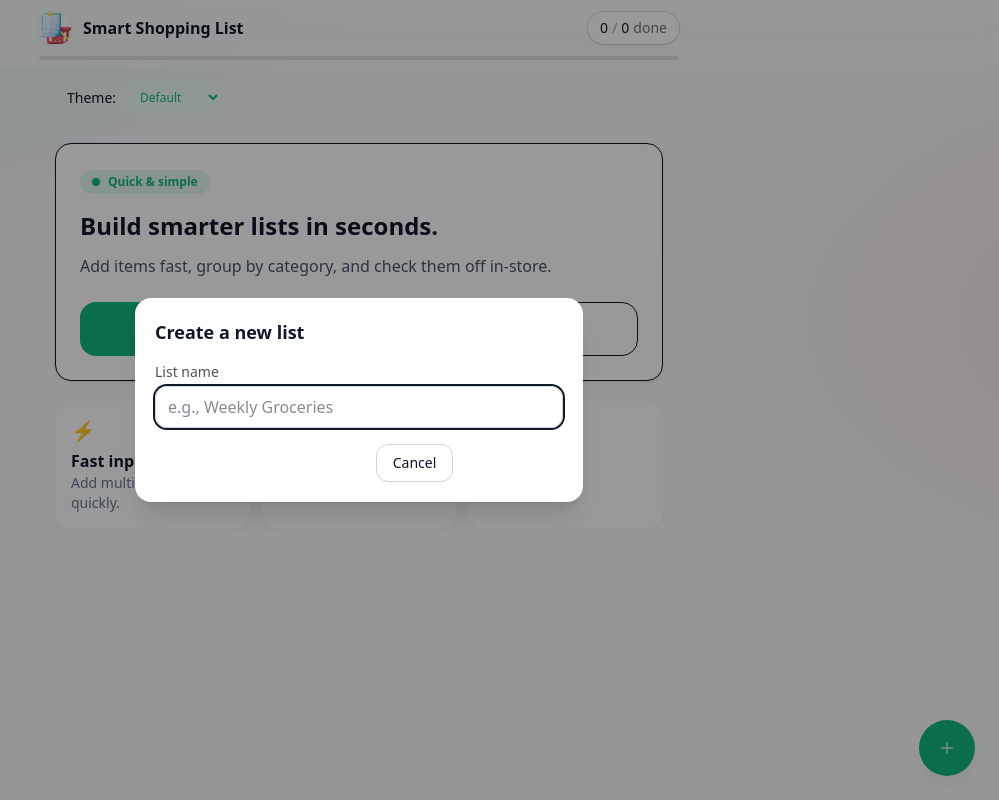
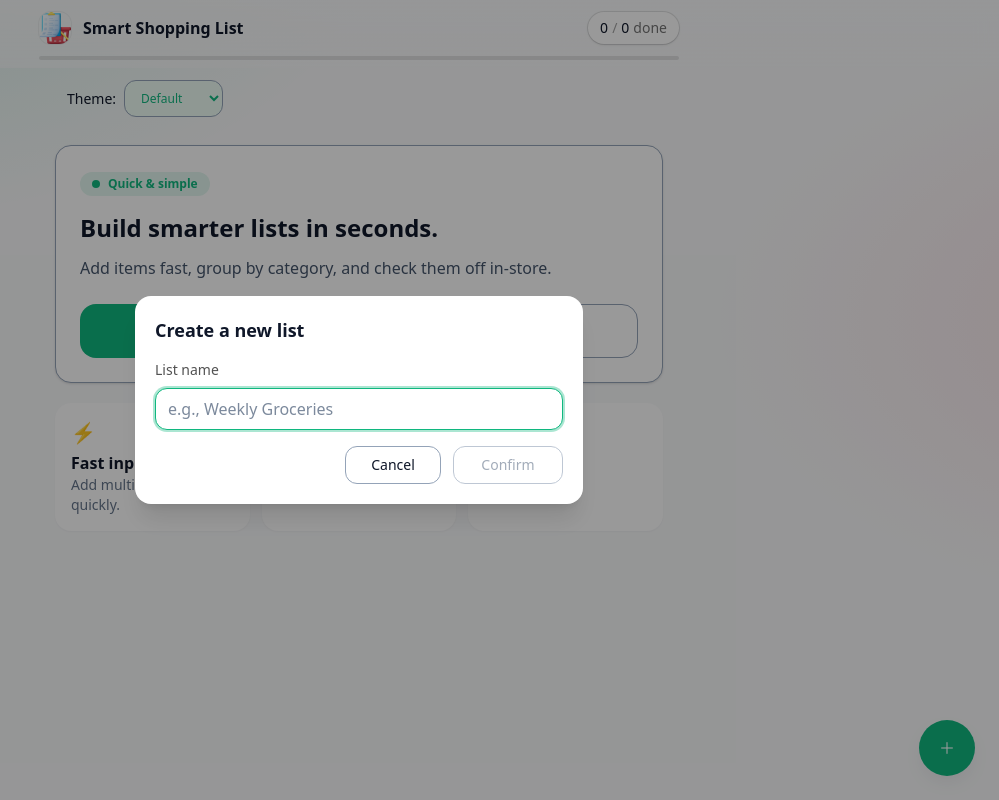
Before and after one commit to Kalikian/smart-shopping-list-frontend, a React (Vite) app: page / in a window 1280 px wide. Both pictures are taken after a click on the button "Create new list". Shown: the whole page, without its empty margins (281-1280 px from the left). Built offline with nearby package versions, Linux system fonts and the light colour scheme.

Commit message:
style: unify input focus behavior across app with global accent ring

```diff
--- a/src/components/CreateListDialog.tsx
+++ b/src/components/CreateListDialog.tsx
@@ -1,9 +1,8 @@
 // Modal to create a new named list with uniqueness checks.
-// - Does NOT create anything until the user confirms
-// - Validates empty names and duplicates (case-insensitive)
+// - Explicit "Confirm" button (sichtbar auch im disabled State)
+// - Enter submits am Desktop, enterKeyHint="done" auf Mobile
+// - Validates empty + duplicate (case-insensitive)
 // - Calls onCreated(snapshot) on success, onClose() on cancel
-//
-// Styling assumes Tailwind; tweak classes to match your tokens/theme.
 
 import { useEffect, useRef, useState } from "react";
 import {
@@ -18,7 +17,11 @@ type CreateListDialogProps = {
   onCreated?: (list: ListSnapshot) => void;
 };
 
-export default function CreateListDialog({ open, onClose, onCreated }: CreateListDialogProps) {
+export default function CreateListDialog({
+  open,
+  onClose,
+  onCreated,
+}: CreateListDialogProps) {
   const [name, setName] = useState("");
   const [submitting, setSubmitting] = useState(false);
   const [error, setError] = useState<string | null>(null);
@@ -57,9 +60,11 @@ export default function CreateListDialog({ open, onClose, onCreated }: CreateLis
         onClose();
       }
     } catch (e) {
-       console.error(e);
-       setError(e instanceof Error ? e.message : "Unexpected error. Please try again.");
-       setSubmitting(false);
+      console.error(e);
+      setError(
+        e instanceof Error ? e.message : "Unexpected error. Please try again."
+      );
+      setSubmitting(false);
     }
   }
 
@@ -80,7 +85,10 @@ export default function CreateListDialog({ open, onClose, onCreated }: CreateLis
 
         <form onSubmit={handleSubmit} className="space-y-4">
           <div>
-            <label htmlFor="listName" className="mb-1 block text-sm text-neutral-600 dark:text-neutral-300">
+            <label
+              htmlFor="listName"
+              className="mb-1 block text-sm text-neutral-600 dark:text-neutral-300"
+            >
               List name
             </label>
             <input
@@ -88,13 +96,16 @@ export default function CreateListDialog({ open, onClose, onCreated }: CreateLis
               ref={inputRef}
               value={name}
               onChange={(e) => setName(e.target.value)}
-              className={`w-full rounded-xl border px-3 py-2 outline-none
-                ${isDuplicate ? "border-red-500" : "border-neutral-300 dark:border-neutral-700"}
-                focus:ring-2 focus:ring-accent-500`}
+              className={`w-full mt-1 ${isDuplicate ? "input-error" : ""}`}
               placeholder="e.g., Weekly Groceries"
+              enterKeyHint="done"
+              inputMode="text"
+              autoComplete="off"
             />
             {isDuplicate && (
-              <p className="mt-1 text-sm text-red-600">This name is already in use.</p>
+              <p className="mt-1 text-sm text-red-600">
+                This name is already in use.
+              </p>
             )}
             {error && !isDuplicate && (
               <p className="mt-1 text-sm text-red-600">{error}</p>
@@ -105,17 +116,22 @@ export default function CreateListDialog({ open, onClose, onCreated }: CreateLis
             <button
               type="button"
               onClick={onClose}
-              className="rounded-xl border border-neutral-300 px-4 py-2 text-sm hover:bg-neutral-50 dark:border-neutral-700 dark:hover:bg-neutral-800"
+              className="inline-flex min-w-24 items-center justify-center rounded-xl border border-[hsl(var(--border))] bg-[hsl(var(--surface))] px-4 py-2 text-sm text-[hsl(var(--text))] hover:bg-[hsl(var(--surface-2))]"
             >
               Cancel
             </button>
+
             <button
               type="submit"
-              disabled={!canSubmit}
-              className={`rounded-xl px-4 py-2 text-sm text-white
-                ${canSubmit ? "bg-accent-600 hover:bg-accent-700" : "bg-accent-300 cursor-not-allowed"}`}
+              data-cy="confirm-btn"
+              className={`inline-flex min-w-[110px] items-center justify-center rounded-xl px-4 py-2 text-sm font-medium
+      ${
+        canSubmit
+          ? "bg-[hsl(var(--accent))] text-[hsl(var(--on-accent))] hover:bg-[hsl(var(--accent-700))] focus:outline-none focus:ring-2 focus:ring-[hsl(var(--accent))]/40"
+          : "bg-[hsl(var(--surface-2))] text-[hsl(var(--muted))] border border-[hsl(var(--border))] opacity-60 pointer-events-none"
+      }`}
             >
-              {submitting ? "Creating..." : "Create list"}
+              {submitting ? "Creating…" : "Confirm"}
             </button>
           </div>
         </form>
--- a/src/components/MyListsDialog.tsx
+++ b/src/components/MyListsDialog.tsx
@@ -124,7 +124,9 @@ export default function MyListsDialog({
             value={query}
             onChange={(e) => setQuery(e.target.value)}
             placeholder="Search by name…"
-            className="w-full rounded-xl border border-neutral-300 px-3 py-2 outline-none focus:ring-2 focus:ring-accent-500 dark:border-neutral-700"
+            className="w-full"
+            enterKeyHint="search"
+            autoComplete="off"
           />
         </div>
 
--- a/src/components/NewListDialog.tsx
+++ /dev/null
@@ -1,149 +0,0 @@
-// src/components/NewListDialog.tsx
-// Accessible modal for creating a new list by name.
-// - Keyboard-friendly (ESC to close, Enter to submit)
-// - Simple validation (trim, min length, max length, uniqueness hint hook-in)
-// - No layout shift on buttons (fixed width via inline-flex + fixed padding)
-// - Pure UI + callback: parent decides how to persist and reload
-//
-// Usage example from parent:
-// <NewListDialog
-//   isOpen={isNewOpen}
-//   onClose={() => setNewOpen(false)}
-//   onCreate={(name) => { createList(name); setNewOpen(false); }}
-// />
-//
-import { useEffect, useRef, useState } from "react";
-
-type NewListDialogProps = {
-  isOpen: boolean;
-  onClose: () => void;
-  onCreate: (name: string) => void;
-  /** Optional: provide existing names to prevent duplicates */
-  existingNames?: string[];
-  /** Optional: initial value for convenience */
-  defaultName?: string;
-};
-
-export default function NewListDialog({
-  isOpen,
-  onClose,
-  onCreate,
-  existingNames = [],
-  defaultName = "",
-}: NewListDialogProps) {
-  const [name, setName] = useState(defaultName);
-  const [submitting, setSubmitting] = useState(false);
-  const inputRef = useRef<HTMLInputElement | null>(null);
-
-  // Autofocus when opened
-  useEffect(() => {
-    if (isOpen) {
-      setTimeout(() => inputRef.current?.focus(), 0);
-    } else {
-      // Reset on close
-      setName(defaultName);
-      setSubmitting(false);
-    }
-  }, [isOpen, defaultName]);
-
-  // Basic synchronous validation
-  const trimmed = name.trim();
-  const tooShort = trimmed.length < 3;
-  const tooLong = trimmed.length > 60;
-  const duplicate =
-    trimmed.length > 0 &&
-    existingNames.map((n) => n.toLowerCase()).includes(trimmed.toLowerCase());
-
-  const error =
-    (tooShort && "Name must be at least 3 characters.") ||
-    (tooLong && "Name must be 60 characters or fewer.") ||
-    (duplicate && "A list with this name already exists.") ||
-    "";
-
-  function handleSubmit(e?: React.FormEvent) {
-    e?.preventDefault();
-    if (error || !trimmed) return;
-    setSubmitting(true);
-    // Delegate persistence to parent
-    onCreate(trimmed);
-    // Parent should close the dialog; we keep local guard just in case
-    setSubmitting(false);
-  }
-
-  if (!isOpen) return null;
-
-  return (
-    <div
-      className="fixed inset-0 z-50 flex items-center justify-center p-4"
-      role="dialog"
-      aria-modal="true"
-      aria-labelledby="new-list-title"
-      onKeyDown={(e) => {
-        if (e.key === "Escape") onClose();
-      }}
-    >
-      {/* Backdrop */}
-      <div
-        className="absolute inset-0 bg-black/40"
-        onClick={onClose}
-        aria-hidden="true"
-      />
-
-      {/* Dialog card */}
-      <div className="relative w-full max-w-md rounded-2xl bg-white shadow-xl ring-1 ring-black/5">
-        <form onSubmit={handleSubmit} className="p-5">
-          <h2 id="new-list-title" className="text-lg font-semibold">
-            Create new list
-          </h2>
-          <p className="mt-1 text-sm text-neutral-600">
-            Give your list a clear, memorable name.
-          </p>
-
-          <label htmlFor="list-name" className="mt-4 block text-sm font-medium">
-            List name
-          </label>
-          <input
-            id="list-name"
-            ref={inputRef}
-            type="text"
-            value={name}
-            onChange={(e) => setName(e.target.value)}
-            className="mt-1 w-full rounded-xl border border-neutral-300 px-3 py-2 outline-none focus:ring-2 focus:ring-indigo-500"
-            placeholder="e.g., Weekly Groceries"
-            autoComplete="off"
-            minLength={3}
-            maxLength={80}
-          />
-
-          {error ? (
-            <p className="mt-2 text-sm text-red-600" role="alert">
-              {error}
-            </p>
-          ) : (
-            <p className="mt-2 text-xs text-neutral-500">
-              Tip: you can rename lists later.
-            </p>
-          )}
-
-          <div className="mt-5 flex items-center justify-end gap-3">
-            <button
-              type="button"
-              onClick={onClose}
-              className="inline-flex items-center justify-center rounded-xl border border-neutral-300 px-4 py-2 text-sm"
-            >
-              Cancel
-            </button>
-
-            <button
-              type="submit"
-              disabled={!!error || submitting}
-              className="inline-flex items-center justify-center rounded-xl bg-indigo-600 px-4 py-2 text-sm font-medium text-white disabled:opacity-50"
-            >
-              {submitting ? "Creating…" : "Create list"}
-            </button>
-          </div>
-        </form>
-      </div>
-    </div>
-  );
-}
--- a/src/styles/theme.css
+++ b/src/styles/theme.css
@@ -16,6 +16,7 @@
   --text: 222 47% 11%;
   --muted: 215 16% 47%;
   --ring: 215 20% 65%;
+  --border: 215 20% 65%;
 
   --radius: 16px;
   --radius-sm: 12px;
@@ -50,6 +51,7 @@
     --text: 210 40% 96%;
     --muted: 217 12% 63%;
     --ring: 160 60% 45%;
+    --border: 215 20% 30%;
 
     --shadow-sm: 0 1px 2px 0 hsl(0 0% 0% / 0.25);
     --shadow-md: 0 8px 24px -8px hsl(0 0% 0% / 0.45);
@@ -74,6 +76,41 @@
   :focus-visible {
     outline: 2px solid hsl(var(--ring));
     outline-offset: 2px;
+  }
+
+  /* Global baseline for inputs/selects/textareas (theme-synced) */
+  input:not([type="checkbox"]):not([type="radio"]),
+  select,
+  textarea {
+    border: 1px solid hsl(var(--border));
+    background-color: hsl(var(--surface));
+    color: hsl(var(--text));
+    border-radius: var(--radius-sm);
+    padding: 0.5rem 0.75rem; /* 8px 12px */
+    outline: none; /* we use box-shadow on focus */
+    box-shadow: none;
+    transition: border-color 0.15s ease, box-shadow 0.15s ease;
+  }
+
+  input:not([type="checkbox"]):not([type="radio"]):focus,
+  select:focus,
+  textarea:focus {
+    border-color: hsl(var(--accent));
+    /* focus ring (like Tailwind's ring) */
+    box-shadow: 0 0 0 2px hsl(var(--accent) / 0.35);
+  }
+
+  /* Optional: placeholder color */
+  input::placeholder,
+  textarea::placeholder {
+    color: hsl(var(--muted));
+    opacity: 0.85;
+  }
+
+  /* Optional: error helper class you can add alongside the element */
+  .input-error {
+    border-color: #ef4444; /* red-500 */
+    box-shadow: 0 0 0 2px rgba(239, 68, 68, 0.35); /* red focus ring */
   }
 }
 
```
